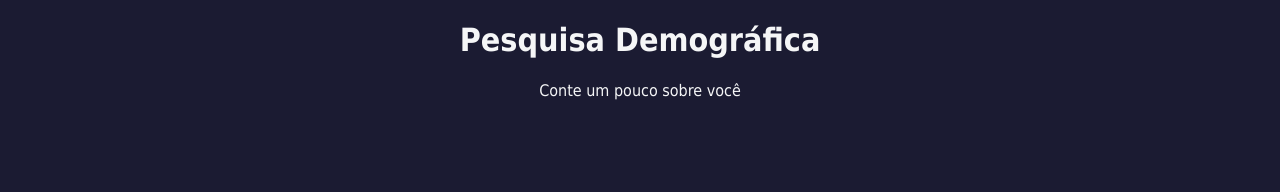
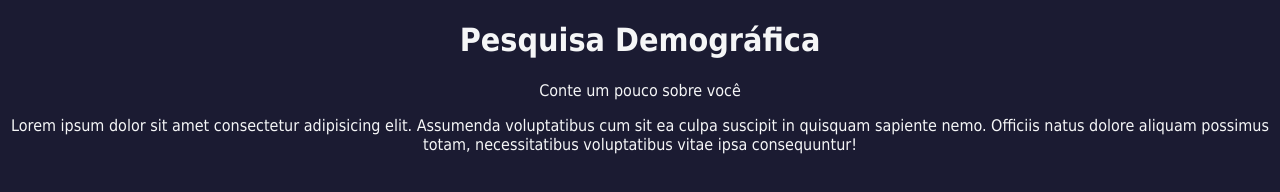
Before and after one commit to cmoiss/pesquisa-demografica, a plain HTML site: page index.html in a window 1280 px wide. Drawn offline with Linux system fonts and the light colour scheme.

Commit message:
criado - form

```diff
--- a/index.html
+++ b/index.html
@@ -11,6 +11,11 @@
 <body>
     <h1>Pesquisa Demográfica</h1>
     <p>Conte um pouco sobre você</p>
+    <form action="https://survey-form.freecodecamp.rocks/">
+        <p>Lorem ipsum dolor sit amet consectetur adipisicing elit. Assumenda voluptatibus cum sit ea culpa suscipit in
+            quisquam sapiente nemo. Officiis natus dolore aliquam possimus totam, necessitatibus voluptatibus vitae ipsa
+            consequuntur!</p>
+    </form>
 </body>
 
 </html>
```
